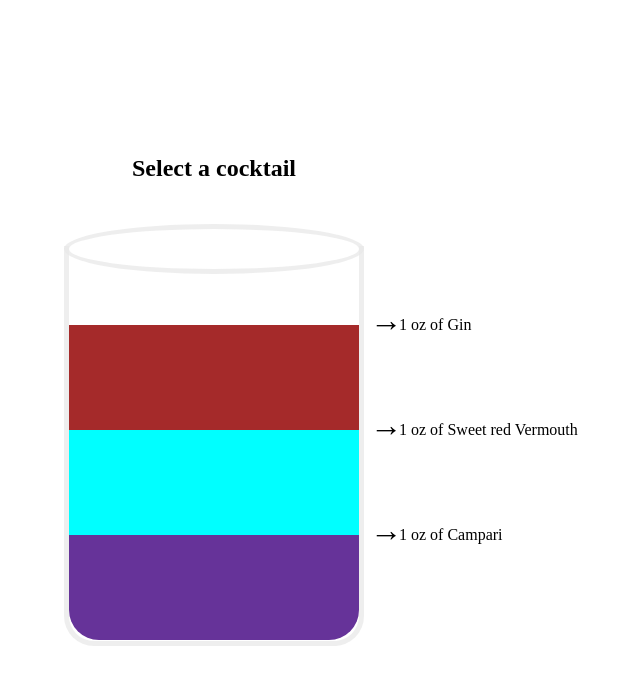
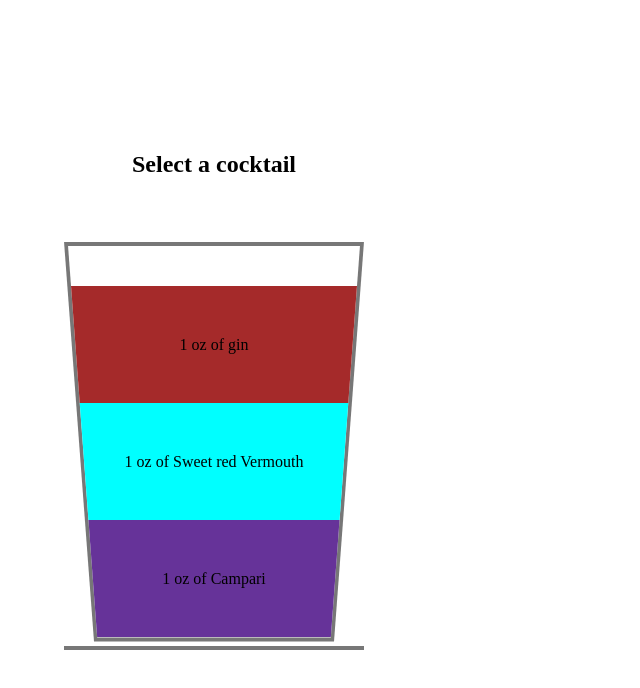
Before and after one commit to frontenders-community/cocktails, a website: page index.html in a window 1280 px wide. Shown: the whole page, without its empty margins (426-1066 px from the left). Drawn offline with Linux system fonts and the light colour scheme.

Commit message:
Fix: Improved glass design

```diff
--- a/index.html
+++ b/index.html
@@ -16,28 +16,33 @@
         </section>
         <section id="recipe">
           <!-- glass -->
-          <div class="glass">
+          <div class="glass glass--tall">
             <div class="glass__inner">
               <div
                 class="ingredient animated animated-2"
                 style="height: calc(100% / 3); background-color: brown"
-                name="Gin"
-                part="1"
-              ></div>
+              >
+                <p class="ingredient__description">1 oz of gin</p>
+              </div>
               <div
                 class="ingredient animated animated-1"
                 style="height: calc(100% / 3); background-color: aqua"
-                name="Sweet red Vermouth"
-                part="1"
-              ></div>
+              >
+                <p class="ingredient__description">
+                  1 oz of Sweet red Vermouth
+                </p>
+              </div>
               <div
                 class="ingredient animated animated-0"
                 style="height: calc(100% / 3); background-color: rebeccapurple"
                 name="Campari"
                 part="1"
-              ></div>
+              >
+                <p class="ingredient__description">1 oz of Campari</p>
+              </div>
             </div>
           </div>
+          <div class="glass__base"></div>
           <!-- glass -->
         </section>
       </div>
--- a/scss/general.scss
+++ b/scss/general.scss
@@ -4,109 +4,7 @@
   box-sizing: border-box;
 }
 
-// Variables
-$glass-border: rgba(233, 233, 233, 0.75);
-$glass-width: 300px;
-$glass-height: 400px;
-$glass-border: 5px solid $glass-border;
-$glass-border-radius: 0 0 30px 30px;
-
-$ingredient-animation-duration: 400ms;
-$max-ingredients: 10;
-
-// Layout
-.wrapper {
-  width: 100%;
-  height: 100vh;
-  display: flex;
-  flex-direction: column;
-  justify-content: center;
-  align-items: center;
-  overflow-y: auto;
-}
-
-section {
-  padding: 2rem 0;
-}
-
-// Glass
-.glass {
-  position: relative;
-  width: $glass-width;
-  height: $glass-height;
-  border: $glass-border;
-  border-top: 0;
-  border-radius: $glass-border-radius;
-
-  &::before {
-    content: "";
-    position: absolute;
-    left: -5px;
-    top: -22px;
-    width: 100%;
-    height: 40px;
-    border: $glass-border;
-    border-radius: 50%;
-  }
-
-  &__inner {
-    position: absolute;
-    bottom: 0;
-    width: 100%;
-    height: 80%;
-    border-radius: $glass-border-radius;
-  }
-
-  .ingredient {
-    position: relative;
-    width: 100%;
-    transform: scaleY(0);
-    transform-origin: 50% 100%;
-
-    &:last-child {
-      border-radius: $glass-border-radius;
-    }
-
-    &::before,
-    &::after {
-      position: absolute;
-      top: 0;
-    }
-
-    &::after {
-      content: attr(part) " oz of " attr(name);
-      left: $glass-width + 30px;
-      min-width: 200px;
-      transform: translateY(-50%);
-    }
-
-    &::before {
-      content: "\2192";
-      left: $glass-width + 1px;
-      font-size: 2rem;
-      transform: translateY(calc(-50% - 5px));
-    }
-
-    &.animated {
-      animation-name: fill;
-      animation-duration: $ingredient-animation-duration;
-      animation-timing-function: cubic-bezier(0.215, 0.61, 0.355, 1);
-      animation-fill-mode: forwards;
-    }
-  }
-}
-
-@for $i from 1 to $max-ingredients {
-  .animated-#{$i} {
-    animation-delay: $ingredient-animation-duration * $i;
-  }
-}
-
-@keyframes fill {
-  to {
-    transform: scaleY(1);
-  }
-}
-
-@keyframes showText {
-}
+@import "./partials/variables";
+@import "./partials/animations";
+@import "./partials/layout";
+@import "./partials/glass";
--- /dev/null
+++ b/scss/partials/_animations.scss
@@ -0,0 +1,12 @@
+@keyframes fill {
+  to {
+    transform: scaleY(1);
+  }
+}
+
+@keyframes showText {
+  to {
+    opacity: 1;
+    transform: translateY(0);
+  }
+}
--- /dev/null
+++ b/scss/partials/_glass.scss
@@ -0,0 +1,65 @@
+// Glass
+.glass {
+  position: relative;
+  display: flex; // per evitare il collasso delle margini
+  width: $glass-width;
+  height: $glass-height;
+  border-top: 0;
+  background-color: $glass-border-color;
+  clip-path: polygon(0% 0%, 100% 0%, 90% 100%, 10% 100%);
+
+  &__base {
+    margin-top: 4px;
+    height: 4px;
+    width: $glass-width;
+    background-color: $glass-border-color;
+  }
+
+  &__inner {
+    width: $glass-width - 8px;
+    height: $glass-height - 8px;
+    margin-left: 4px;
+    margin-top: 4px;
+    background-color: white;
+    clip-path: polygon(0% 0%, 100% 0%, 90% 100%, 10% 100%);
+    padding-top: 40px;
+  }
+
+  .ingredient {
+    width: 100%;
+    transform: scaleY(0);
+    transform-origin: 50% 100%;
+    display: flex;
+    justify-content: center;
+    align-items: center;
+
+    &__description {
+      opacity: 0;
+      transform: translateY(2em);
+    }
+
+    &.animated {
+      animation-name: fill;
+      animation-duration: $ingredient-animation-duration;
+      animation-timing-function: cubic-bezier(0.215, 0.61, 0.355, 1);
+      animation-fill-mode: forwards;
+
+      .ingredient__description {
+        animation-name: showText;
+        animation-duration: $ingredient-animation-duration;
+        animation-timing-function: cubic-bezier(0.215, 0.61, 0.355, 1);
+        animation-fill-mode: forwards;
+      }
+    }
+
+    @for $i from 0 to $max-ingredients {
+      &.animated-#{$i} {
+        animation-delay: $ingredient-animation-duration * $i;
+
+        .ingredient__description {
+          animation-delay: ($ingredient-animation-duration * $i) + 100ms;
+        }
+      }
+    }
+  }
+}
--- /dev/null
+++ b/scss/partials/_layout.scss
@@ -0,0 +1,14 @@
+// Layout
+.wrapper {
+  width: 100%;
+  height: 100vh;
+  display: flex;
+  flex-direction: column;
+  justify-content: center;
+  align-items: center;
+  overflow-y: auto;
+}
+
+section {
+  padding: 2rem 0;
+}
--- /dev/null
+++ b/scss/partials/_variables.scss
@@ -0,0 +1,9 @@
+// Variables
+$glass-border-color: rgba(74, 74, 74, 0.75);
+$glass-width: 300px;
+$glass-height: 400px;
+$glass-border: 5px solid $glass-border-color;
+$glass-border-radius: 0 0 30px 30px;
+
+$ingredient-animation-duration: 400ms;
+$max-ingredients: 10;
```
Also changed, not shown: style.css.
